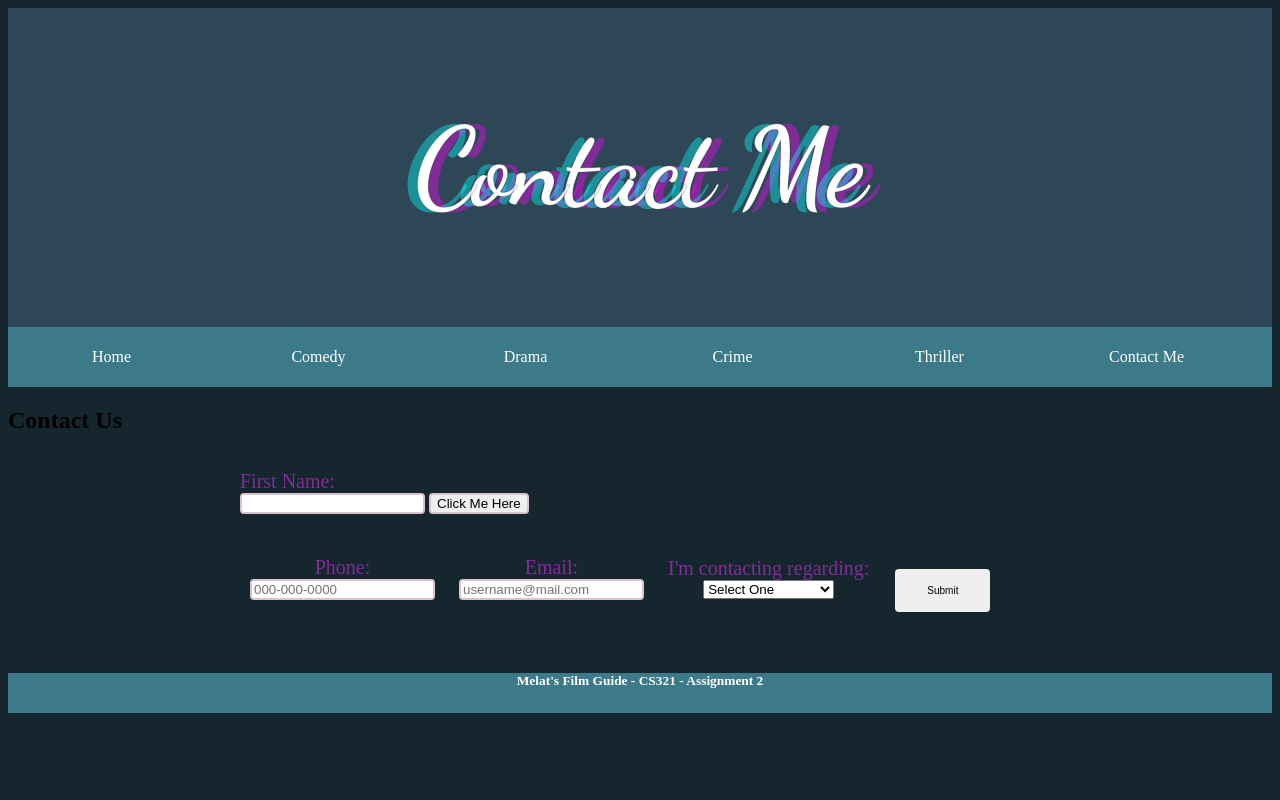
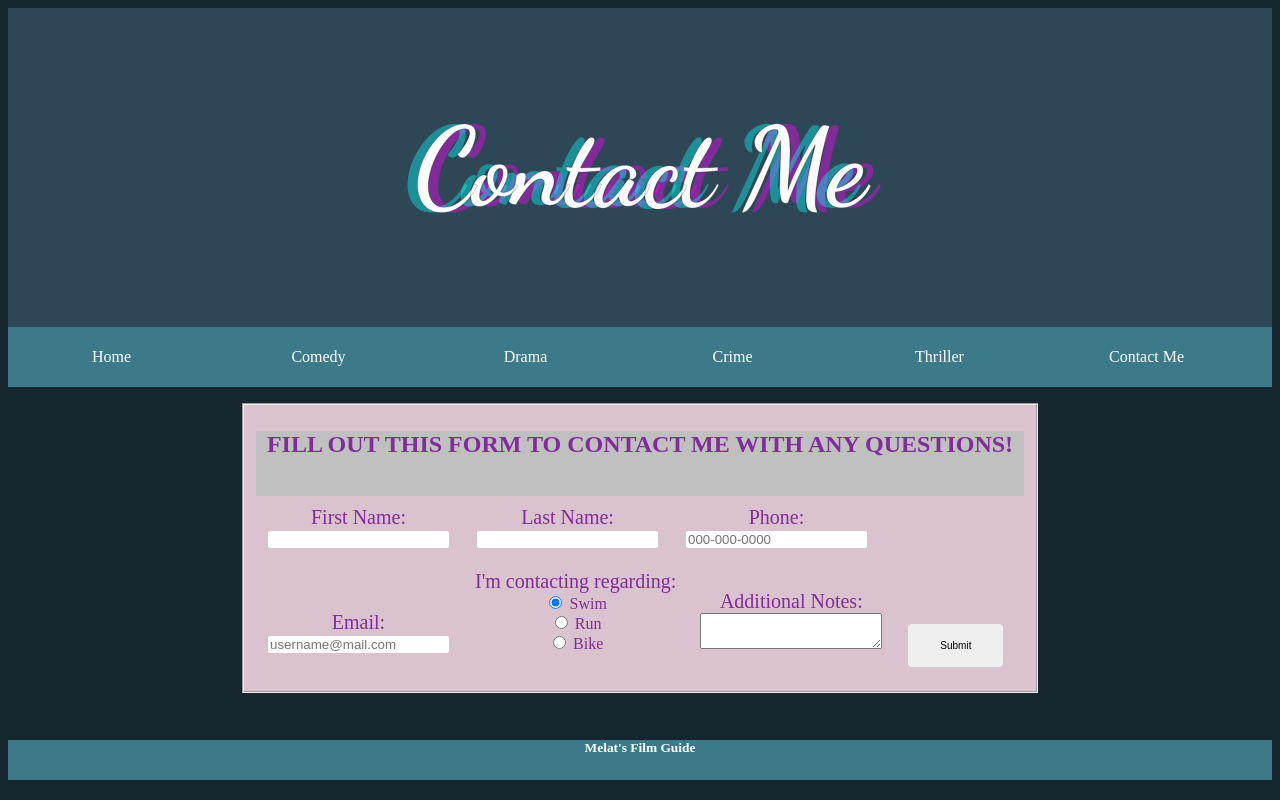
Before and after one commit to MelatAssefa/CS321, a PHP site: page /contactme.php in a window 1280 px wide. Run offline with PHP 8.4, Linux system fonts and the light colour scheme.

Commit message:
Update contactme.php

```diff
--- a/www/contactme.php
+++ b/www/contactme.php
@@ -64,85 +64,62 @@
     </ul>
     </div>
 
- <article>
-    <div id="notification"> </div>
+    <form action='#' method="POST">
+
+       <fieldset>
+
+        <div class="formtitle">
+          <h2> FILL OUT THIS FORM TO CONTACT ME WITH ANY QUESTIONS! </h2> <br>
         </div>
-    <h1> Contact Us </h1>
-    <script src="https://code.jquery.com/jquery-3.4.1.min.js"></script>
-    <script>
-      $("document")/ready(function() {
-        $("#submit").click(function() {
-          checkName();
-        }
-        );
 
-        $("#name").change(function() {
-          console.log("something changed");
-          checkName();
-        }
-        );
-
-      }
-
-      );
-
-      function checkName() {
-
-        if($.trim( $ ("#name").val())=="") {
-          $("#errorname").html("<p>You misspelt your name.</p>");
-          $("#errorname").addClass( "showerror")
-        }
-        else {
-          $("#errorname").html("");
-          $("#erroname").removeClass("showerror");
-        }
-
-      }
-    </script>
-
-    <form action='#' method="POST">
+        <div class="formitem">
           <label for="firstname">First Name: </label>
           <div class="errorfirstname"> </div>
-      <input type="text" name="firstname" id="firstname">
-      <input type="button" name="submitbutton" id="submitbutton" value="Click Me Here">
-    </form>
+          <input type="text" name="firstname" id="firstname" required>
+        </div>
 
-    <form action='#' method="POST">
+        <div class="formitem">
+          <label for="lastname">Last Name: </label>
+          <div class="errorlastname"> </div>
+          <input type="text" name="lastname" id="lastname">
+        </div>
 
         <div class="formitem">
           <label for="phone">Phone: </label>
           <div id="errorphone" class="error"></div>
-        <input type="phone" id="phone" name="phone" placeholder="000-000-0000">
+          <input type="phone" id="phone" name="phone" pattern="[0-9]{3}-[0-9]{3}-[0-9]{4}" placeholder="000-000-0000">
         </div>
 
         <div class="formitem">
           <label for="email">Email: </label>
           <div id="erroremail" class="error"></div>
-        <input type="email" id="email" name="email" placeholder="username@mail.com">
+          <input type="email" id="email" name="email" placeholder="username@mail.com" required>
         </div>
 
         <div class="formitem">
           <label for="regarding">I'm contacting regarding: </label>
           <div id="errorregarding" class="error"></div>
-        <select name=>
-              <option value="#">Select One</option>
-              <option value="service">Service Request</option>
-              <option value="incident">Reporting Incident</option>
-              <option value="question">Quick Question</option>
-              <option value="feedback">Just a feedback</option>
-        </select>
+            <input type="radio" name="gender" value="swim" checked> Swim<br>
+            <input type="radio" name="gender" value="run"> Run<br>
+            <input type="radio" name="gender" value="bike"> Bike<br>
         </div>
+
+        <div class="formitem">
+          <label for="notes">Additional Notes: </label>
+          <div id="errornotes" class="error"></div>
+          <textarea id="msg" name="usermessage"></textarea>
+        </div>
+
 
         <div class="button">
           <input type="submit" name="submit" id="submit" value="Submit">
         </div>
-
+      </fieldset>
     </form>
-  </article>
 
     <footer>
       <div class="text">
-        <h6> Melat's Film Guide - CS321 - Assignment 2</h6>
+        <h6> Melat's Film Guide </h6>
       </div>
     </footer>
 
```
Lines whose indentation alone changed are shown as unchanged.
